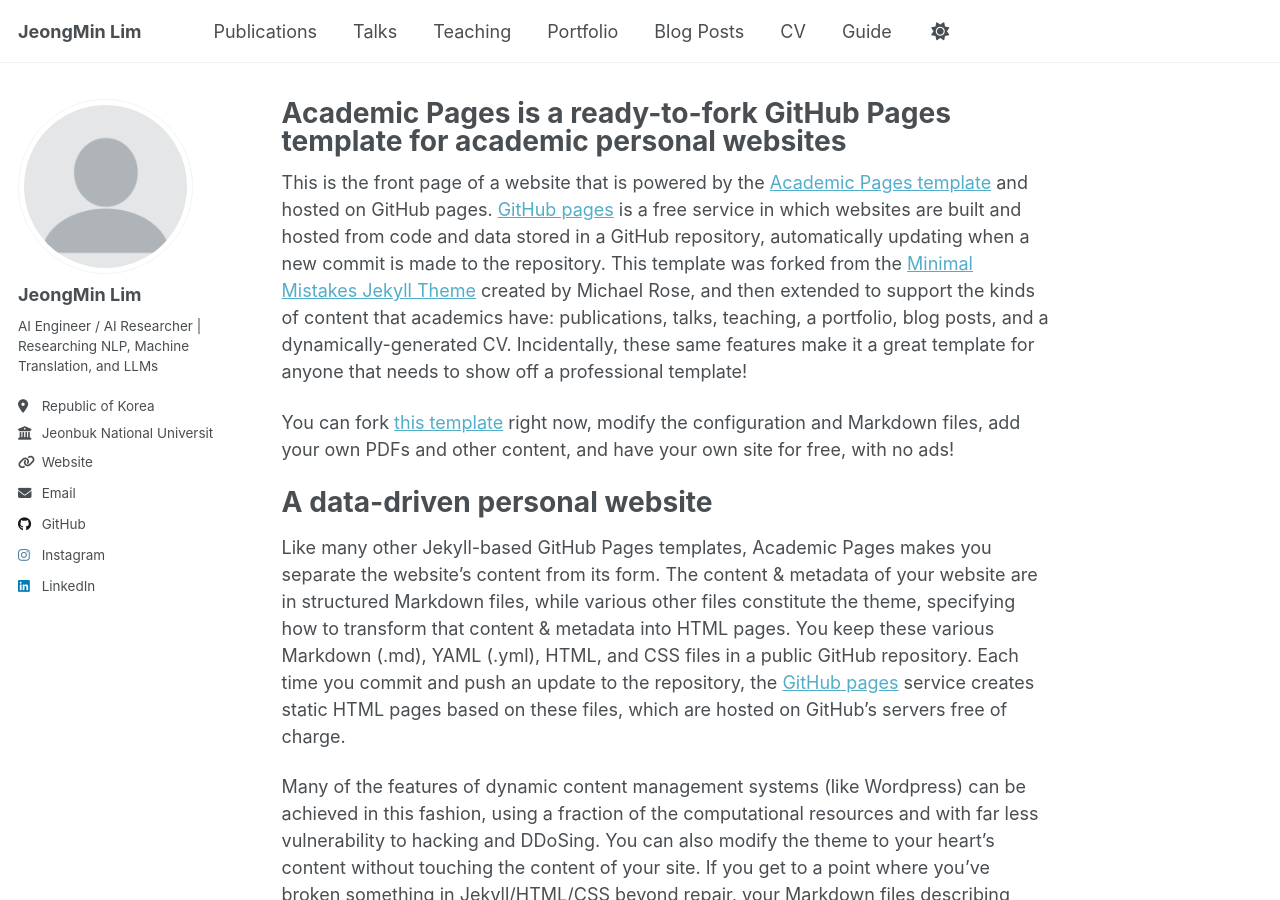
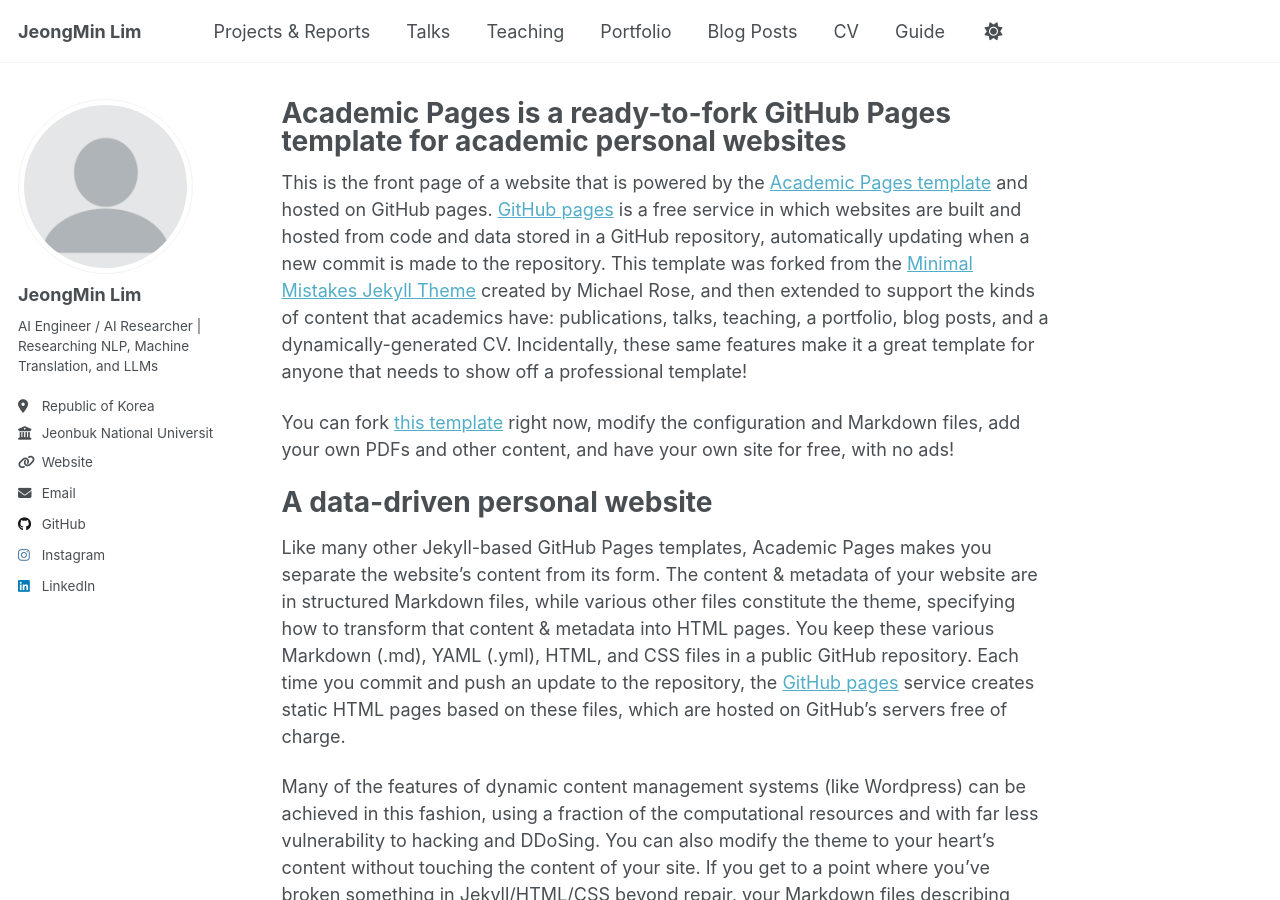
Before and after one commit to JeongMinIsBest/JeongMinIsBest.github.io, a Jekyll site: the page built from _pages/about.md, in a window 1280 px wide and 900 px high. Built offline with Jekyll 4.4.1, drawn with Linux system fonts in a browser that asks for light colours; a script that is not in the unit is left out.

Commit message:
Update navigation.yml

```diff
--- a/_data/navigation.yml
+++ b/_data/navigation.yml
@@ -8,8 +8,8 @@
 #      Markdown formatted page while the second is generated using JSON.
 
 main:
-  - title: "Publications"
-    url: /publications/
+  - title: "Projects & Reports"
+    url: /projects/
 
   - title: "Talks"
     url: /talks/
```
